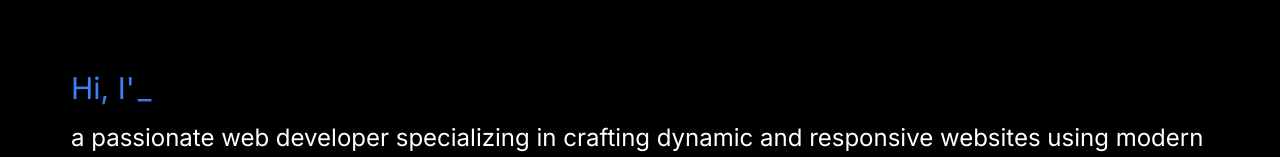
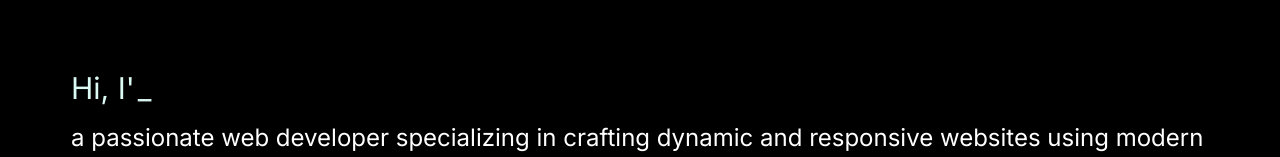
Before and after one commit to npm-run-dave/DA-VE-Portfolio, a Next.js app: page / in a window 1280 px wide. Shown: the part 320-477 px from the top of the page. Built offline with nearby package versions, Linux system fonts and the light colour scheme; no server answers.

Commit message:
Chore: Change text color Im Dave

```diff
--- a/app/page.js
+++ b/app/page.js
@@ -104,7 +104,7 @@ export default function Home() {
           {/* Intro */}
           <ol className="list-inside text-sm px-[10px] sm:px-[55px] text-center sm:text-left font-[family-name:var(--font-geist-mono)] min-h-[150px]">
             <li className="mb-4 sm:mb-2">
-              <span className="text-blue-500 text-[18px] sm:text-[20px] md:text-[40px] lg:text-3xl">
+              <span className="text-[#DCFAF4] text-[18px] sm:text-[20px] md:text-[40px] lg:text-3xl">
                 <Typewriter
                   words={["Hi, I'm Dave"]}
                   loop={false}
```
